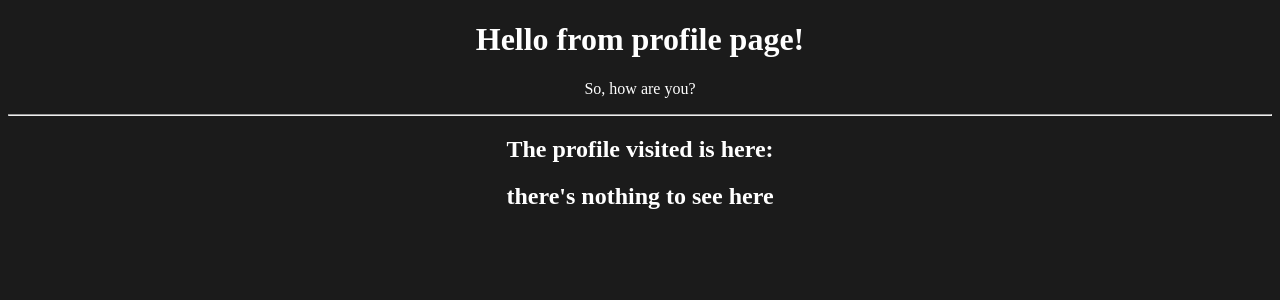
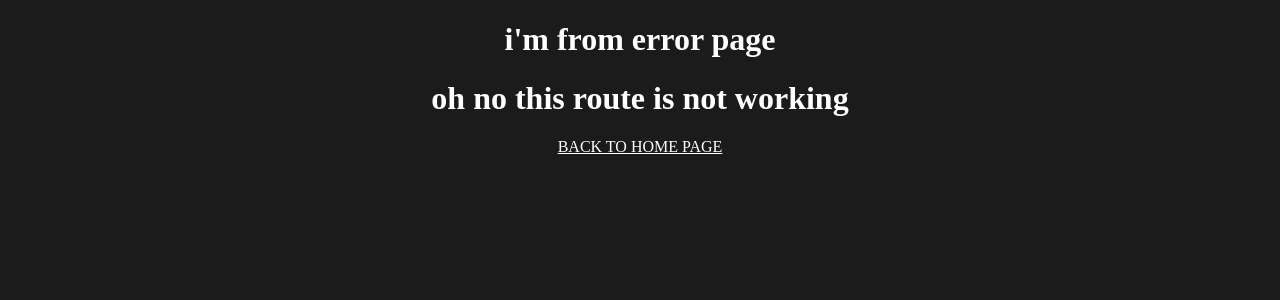
Before and after one commit to Tushar70040/router, a React (Vite) app: page /profile in a window 1280 px wide. Shown: the top 300 px of the page. Built offline with nearby package versions, Linux system fonts and the light colour scheme.

Commit message:
using params and creating the errorElement

```diff
--- /dev/null
+++ b/src/error.jsx
@@ -0,0 +1,14 @@
+import { Link } from "react-router"
+
+const Error = () =>{
+    return(
+        <div>
+            <h1>i'm from error page</h1>
+            <h1>oh no this route is not working</h1>
+            <Link  to="/">BACK TO HOME PAGE</Link>
+
+        </div>
+    )
+}
+
+export default Error;
--- a/src/main.jsx
+++ b/src/main.jsx
@@ -8,16 +8,18 @@ import Home from './App.jsx'
 import Spinach from './spinach.jsx'
 import Popeye from './popeye.jsx'
 import Default from './default.jsx'
+import Error from './error.jsx'
 
 const router = createBrowserRouter([
   {
     path: "/",
     element: <Home />,
+    errorElement : <Error/>//this is error element
   },
   {
-    path: "profile",
+    path: "profile/:name", // thiis the params
     element: <Profile />,
-    children:[
+   /* children:[ //there the chhildren for nested router
       {index:true,
         element:<Default/>
 
@@ -30,7 +32,7 @@ const router = createBrowserRouter([
         path:"popeye",
         element :<Popeye />
       },
-    ],
+    ],*/
   },
   {
     path:"about",
--- a/src/profile.jsx
+++ b/src/profile.jsx
@@ -1,5 +1,30 @@
-import { Outlet } from "react-router";
 
+import { useParams } from "react-router";
+import Spinach from "./spinach";
+import Default from "./default";
+import Popeye from "./popeye";
+//with params
+
+const Profile = () => {
+  const {name} = useParams();
+
+  return (
+    <div>
+      <h1>profile page</h1>
+      <h2> the profile is visited here:</h2>
+
+      {name=== "popeye" ? (<Popeye/>)
+       : name === "spinach" ? (<Spinach/>)
+       :(<Default/>)}
+    </div>
+  )
+
+}
+
+export default Profile;
+
+//without params
+/*
 const Profile = () => {
   return (
     <div>
@@ -11,6 +36,4 @@ const Profile = () => {
     </div>
 
   );
-};
-
-export default Profile;
+};*/
```
